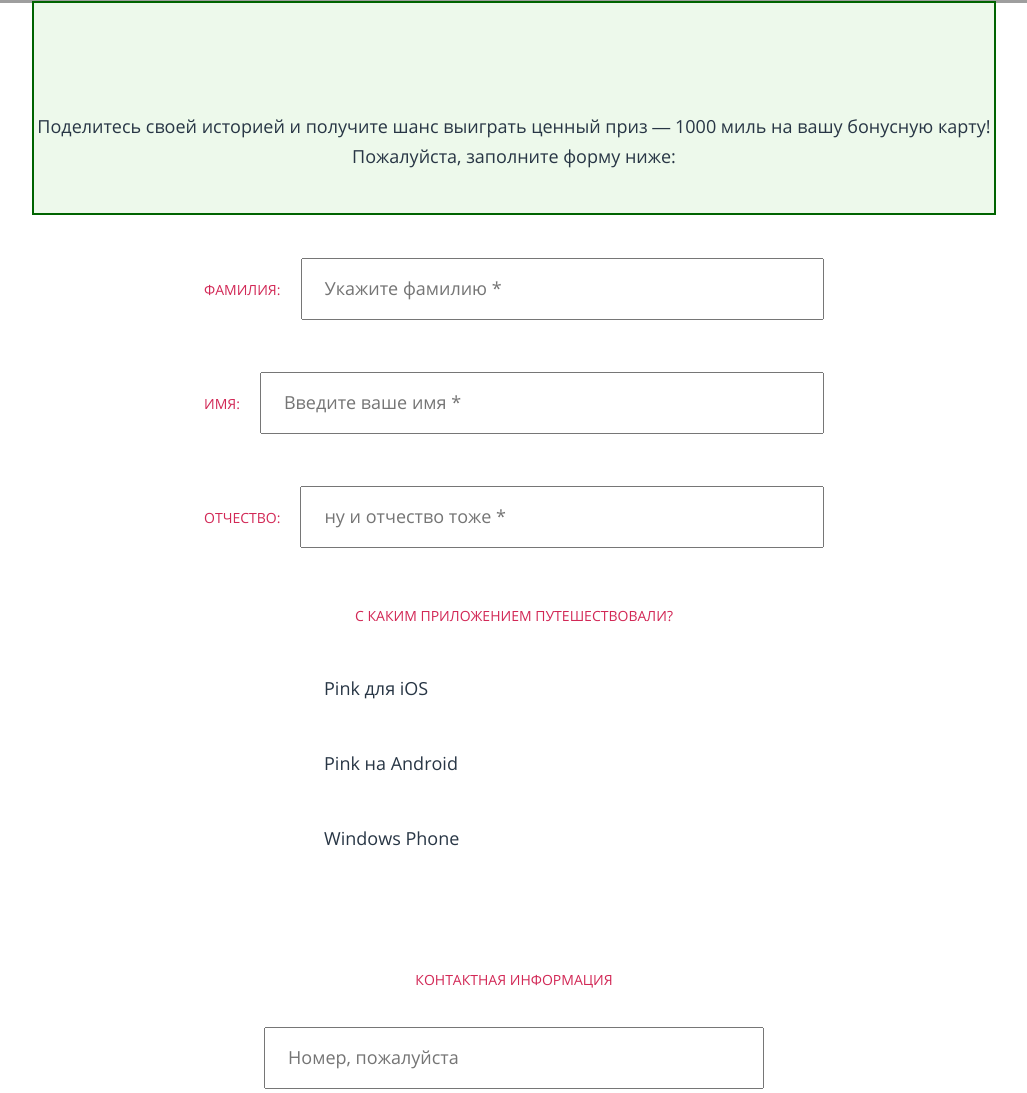
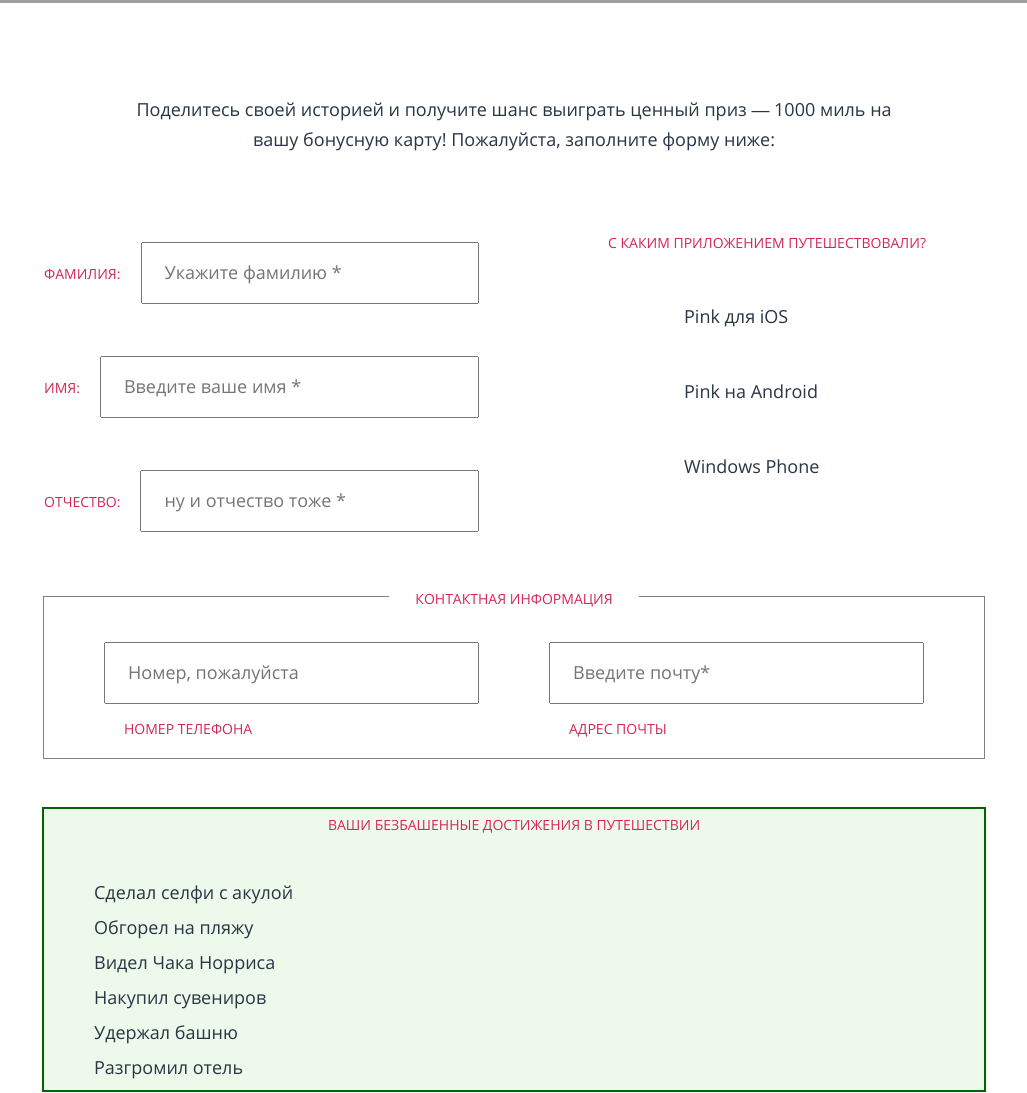
Before and after one commit to agegkiev/380147-pink, a website: page form.html in a window 1280 px wide. Shown: the part 392-1485 px from the top of the page, without its empty margins (126-1153 px from the left). Drawn offline with nearby package versions, Linux system fonts and the light colour scheme; files that its build step writes are made by us from their sources; grey boxes are pictures that could not be loaded.

Commit message:
form.desktop

```diff
--- a/form.html
+++ b/form.html
@@ -41,8 +41,8 @@
 
     <div class="form__container">
       <div class="form__paragraph">
-        <p class="form__paragraph-item">Поделитесь своей историей и получите шанс выиграть ценный приз — 1000 миль на вашу бонусную карту!</p>
-        <p class="form__paragraph-item form__paragraph-item-hidden" class="form__paragraphform__paragraph--hidden">Пожалуйста, заполните форму ниже:</p>
+        <p class="form__paragraph-item">Поделитесь своей историей и получите шанс выиграть ценный приз — 1000 миль на вашу бонусную карту! <span class="form__span-only-desktop">Пожалуйста, заполните форму ниже:</span></p>
+        <p class="form__paragraph-item form__paragraph-item-hidden">Пожалуйста, заполните форму ниже:</p>
       </div>
     </div>
 
@@ -52,15 +52,15 @@
         <div class="form__container">
           <label class="form__label" for="surname">
           <p class="form__pink-text form__bio">фамилия:</p>
-          <input class="form__input-text" type="text" placeholder="Укажите фамилию *">
+          <input class="form__input-text" type="text" id="surname" placeholder="Укажите фамилию *">
         </label>
           <label class="form__label" for="name">
           <p class="form__pink-text form__bio">имя:</p>
-          <input class="form__input-text" type="text" placeholder="Введите ваше имя *">
+          <input class="form__input-text" type="text" id="name" placeholder="Введите ваше имя *">
         </label>
           <label class="form__label" for="patronymic">
           <p class="form__pink-text form__bio">отчество:</p>
-          <input class="form__input-text" type="text" placeholder="ну и отчество тоже *">
+          <input class="form__input-text" type="text" id="patronymic" placeholder="ну и отчество тоже *">
         </label>
         </div>
       </fieldset>
--- a/less/blocks/button.less
+++ b/less/blocks/button.less
@@ -60,10 +60,6 @@
     font-size: 21px;
   }
 
-  .button button--page-photo {
-    width: 183px;
-  }
-
   .button__container {
     padding: 0;
     padding-top: 40px;
@@ -73,8 +69,4 @@
     align-items: flex-end;
     justify-content: space-between;
   }
-
-  .button__container {
-    padding: 0;
-  }
 }
--- a/less/blocks/form.less
+++ b/less/blocks/form.less
@@ -24,7 +24,13 @@
 }
 
 .form__submit {
-  background-color: greed;
+  width: 280px;
+  min-height: 60px;
+  background-color: #2aab6d;
+  color: white;
+  font-size: 18px;
+  font-weight: 700px;
+  border: none;
 }
 
 .form__legend {
@@ -147,16 +153,6 @@
   padding: 20px;
 }
 
-.form__submit {
-  width: 280px;
-  min-height: 60px;
-  background-color: #2aab6d;
-  color: white;
-  font-size: 18px;
-  font-weight: 700px;
-  border: none;
-}
-
 .form__submit-bottom {
   text-transform: uppercase;
   margin-top: 40px;
@@ -187,9 +183,11 @@
 @media (min-width: 660px) {
   .form__label {
     display: flex;
-    align-items: center;
     justify-content: space-between;
     width: 620px;
+    margin-bottom: 52px;
+    align-items: baseline;
+    align-self: center;
   }
 
   .form__fieldset {
@@ -233,12 +231,6 @@
     margin-bottom: 0;
   }
 
-  .form__label {
-    margin-bottom: 52px;
-    align-items: baseline;
-    align-self: center;
-  }
-
   .form__order-container {
     display: flex;
     flex-direction: column;
@@ -259,11 +251,14 @@
   .form__fieldset-achievements {
     order: 3;
     background-color: white;
+    margin-bottom: 51px;
   }
 
   .form__pink-text--text-center {
     width: 500px;
     margin-top: 0;
+    align-self: center;
+    padding-top: 6px;
   }
 
   .form__container {
@@ -274,11 +269,6 @@
     padding-left: 120px;
     padding-top: 6px;
     margin-bottom: 35px;
-  }
-
-  .form__pink-text--text-center {
-    align-self: center;
-    padding-top: 6px;
   }
 
   .form__text-center {
@@ -335,10 +325,6 @@
     align-self: center;
   }
 
-  .form__fieldset-achievements {
-    margin-bottom: 51px;
-  }
-
   .form__button-container {
     display: flex;
     justify-content: space-between;
@@ -356,9 +342,97 @@
   }
 }
 
+@media (max-width: 1199px) {
+  .form__span-only-desktop {
+    display: none;
+  }
+}
+
 @media (min-width: 1200px) {
   .form__paragraph {
+    width: 760px;
+    padding-top: 32px;
+  }
+
+  .form__fieldset-contacts {
+    border: 1px solid grey;
+    padding: 0;
+  }
+
+  .form__paragraph-item-hidden {
+    display: none;
+  }
+
+  .form__order-container {
+    flex-direction: row;
     width: 960px;
+    margin: 0 auto;
+    flex-wrap: wrap;
+  }
+
+  .form__fieldset-bio {
+    width: 435px;
+    margin: 0;
+    padding: 0;
+    padding-left: 10px;
+    padding-top: 29px;
+  }
+
+  .form__fieldset-OS {
+    width: 436px;
+    min-height: 320px;
+    height: 300px;
+    margin: 0;
+    padding: 0;
+    margin-left: 70px;
+  }
+
+  .form__label {
+    width: 435px;
+  }
+
+  .form__label-radio {
+    margin-bottom: 35px;
+    padding-left: 135px;
+  }
+
+  .form__pink-text--text-center {
+    width: auto;
+    margin: 0 auto;
+    margin-bottom: 46px;
+    margin-top: 4px;
+  }
+
+  .form__contacts-container {
+    width: 940px;
+    min-height: 150px;
+    flex-direction: row;
+    padding-bottom: 6px;
+    padding-left: 25px;
+    padding-right: 25px;
+    justify-content: space-around;
+  }
+
+  .form__contacts {
+    width: 375px;
+    margin: 0;
+  }
+
+  .form__legend-achievements {
+    margin-top: 0;
+  }
+
+  .form__label-checkbox {
+    margin: 0;
+    padding-left: 50px;
+    width: 260px;
+    min-height: 35px;
+  }
+
+  .form__fieldset-achievements {
     .green;
+    margin-top: 50px;
+    width: 940px;
+    padding: 0;
   }
 }
--- a/less/blocks/photo.less
+++ b/less/blocks/photo.less
@@ -102,7 +102,6 @@
     font-size: 18px;
     line-height: 30px;
     text-align: center;
-    line-height: 30px;
     padding: 75px 35px 55px;
   }
 
--- a/less/blocks/upload.less
+++ b/less/blocks/upload.less
@@ -75,9 +75,8 @@
 @media (min-width: 1200px) {
   .upload__container {
     width: 940px;
-    padding: 0;
+    padding: 0 10px;
     justify-content: space-around;
-    padding: 0 10px;
   }
 
   .upload__item-container {
@@ -87,6 +86,6 @@
 
   .upload__item {
     width: 45px;
-    height: 45px
+    height: 45px;
   }
 }
```
